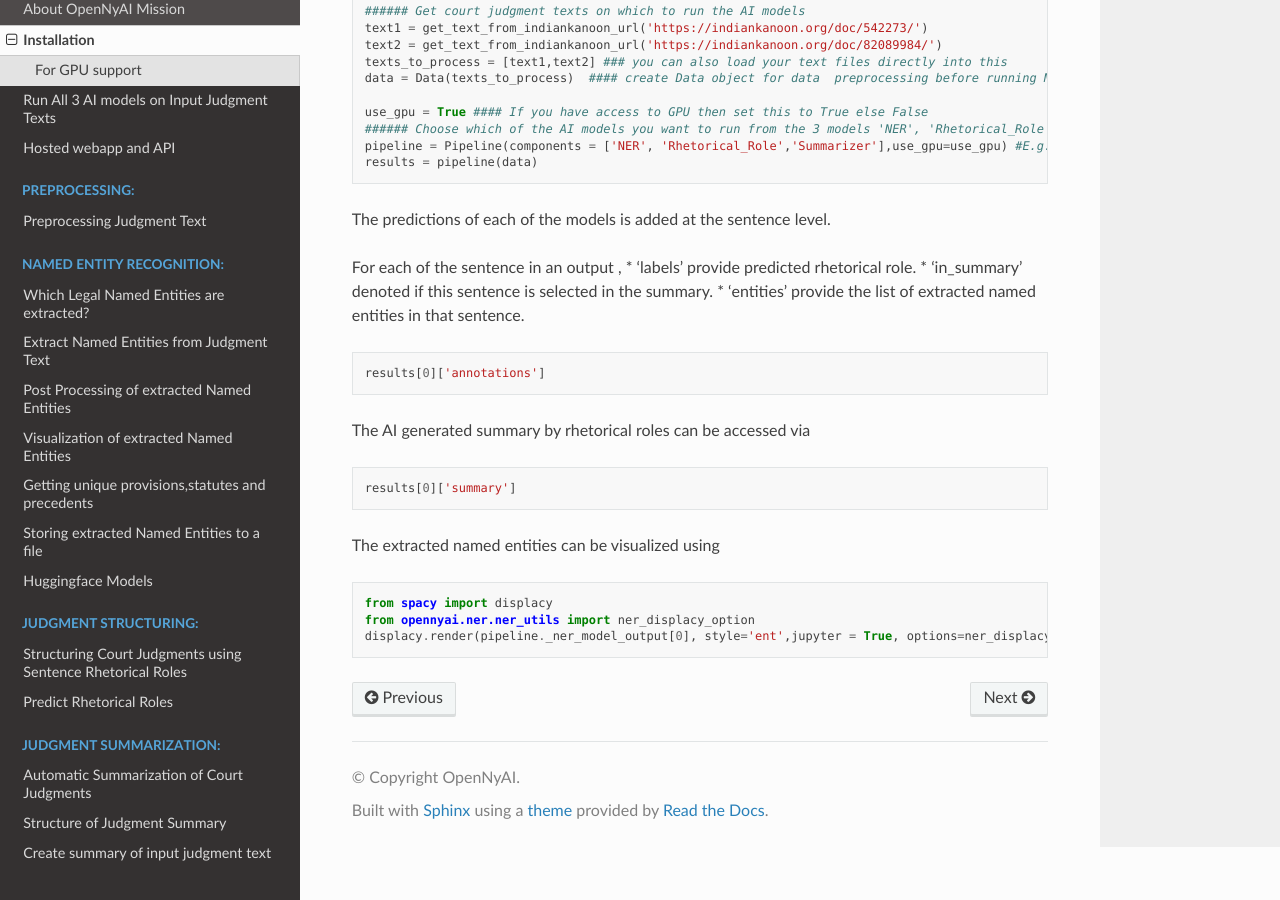
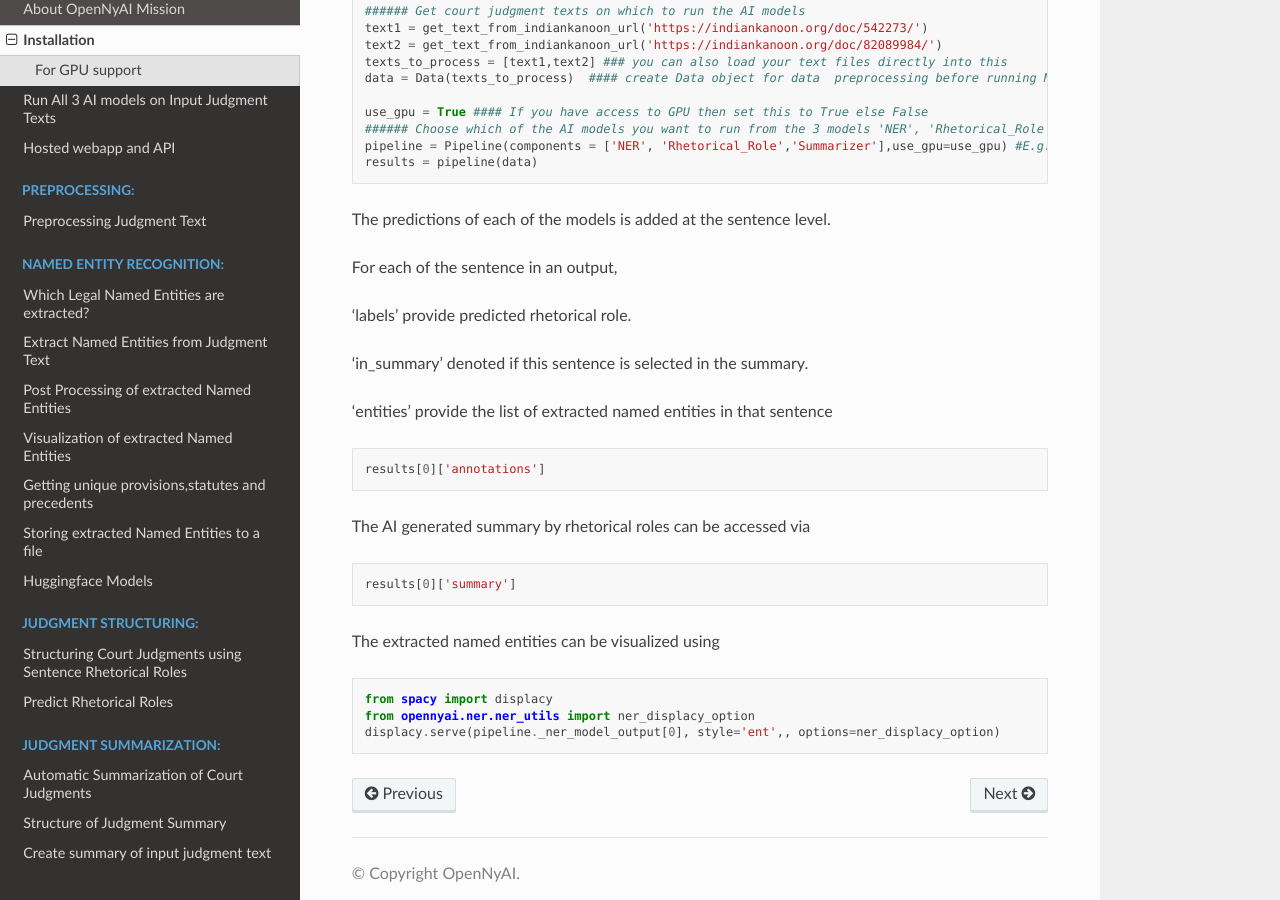
Before and after one commit to OpenNyAI/Opennyai, a Sphinx documentation site: the page built from docs/source/getting_started/Installation.rst, in a window 1280 px wide and 900 px high, scrolled down 883 px. Built offline with Sphinx 7.4.7 and the Read the Docs theme 2.0.0, drawn with Linux system fonts in a browser that asks for light colours.

```diff
--- a/docs/source/getting_started/Installation.rst
+++ b/docs/source/getting_started/Installation.rst
@@ -55,10 +55,13 @@ To run the 3 OpenNyAI models on judgment texts of your choice please run followi
 
 The predictions of each of the models is added at the sentence level.
 
-For each of the sentence in an output ,
-* 'labels' provide predicted rhetorical role.
-* 'in_summary' denoted if this sentence is selected in the summary.
-* 'entities' provide the list of extracted named entities in that sentence.
+For each of the sentence in an output,
+
+'labels' provide predicted rhetorical role.
+
+'in_summary' denoted if this sentence is selected in the summary.
+
+'entities' provide the list of extracted named entities in that sentence
 
 .. code-block:: python
 
@@ -76,4 +79,4 @@ The extracted named entities can be visualized using
 
     from spacy import displacy
     from opennyai.ner.ner_utils import ner_displacy_option
-    displacy.render(pipeline._ner_model_output[0], style='ent',jupyter = True, options=ner_displacy_option)
+    displacy.serve(pipeline._ner_model_output[0], style='ent',, options=ner_displacy_option)
```
